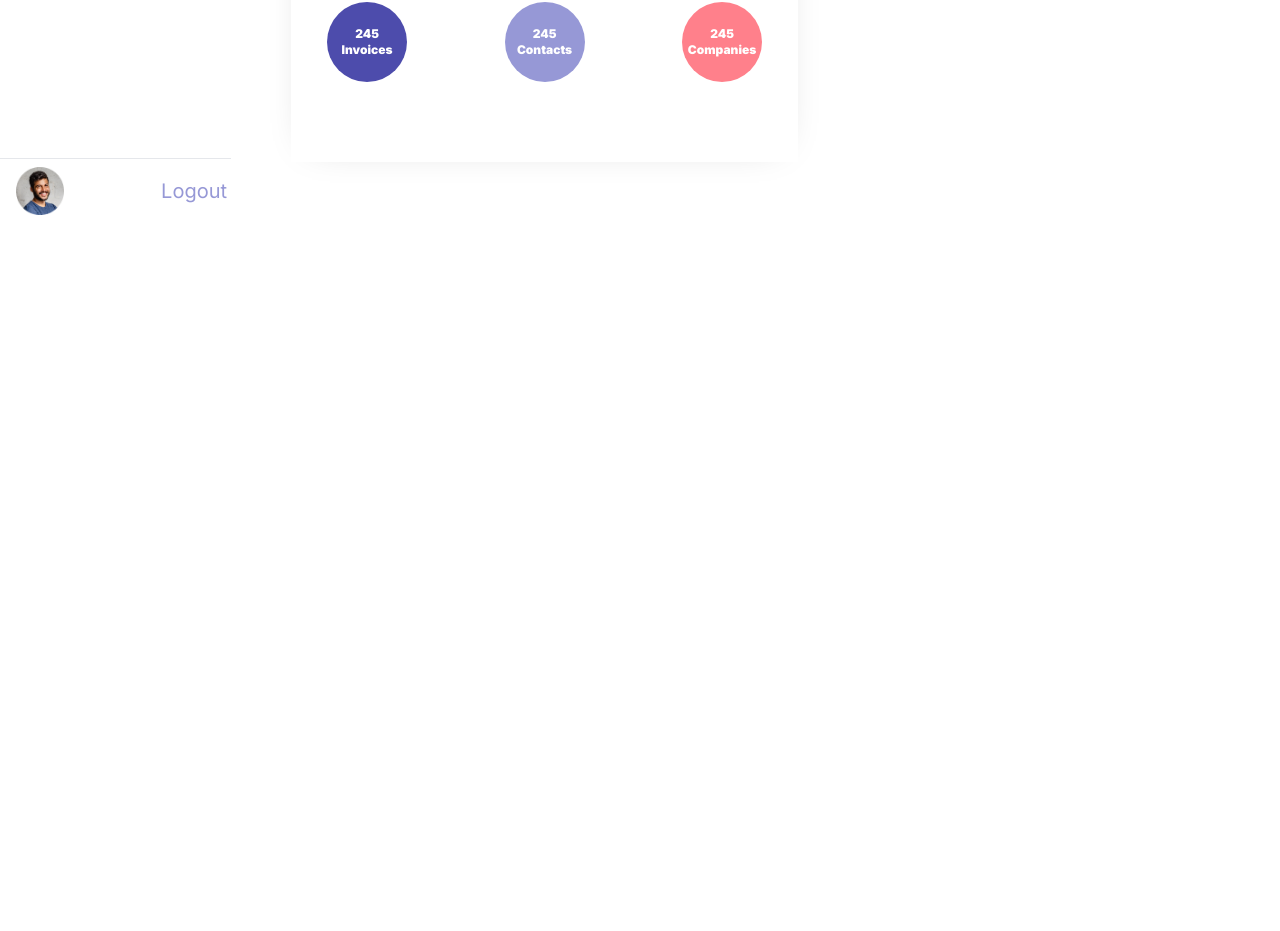
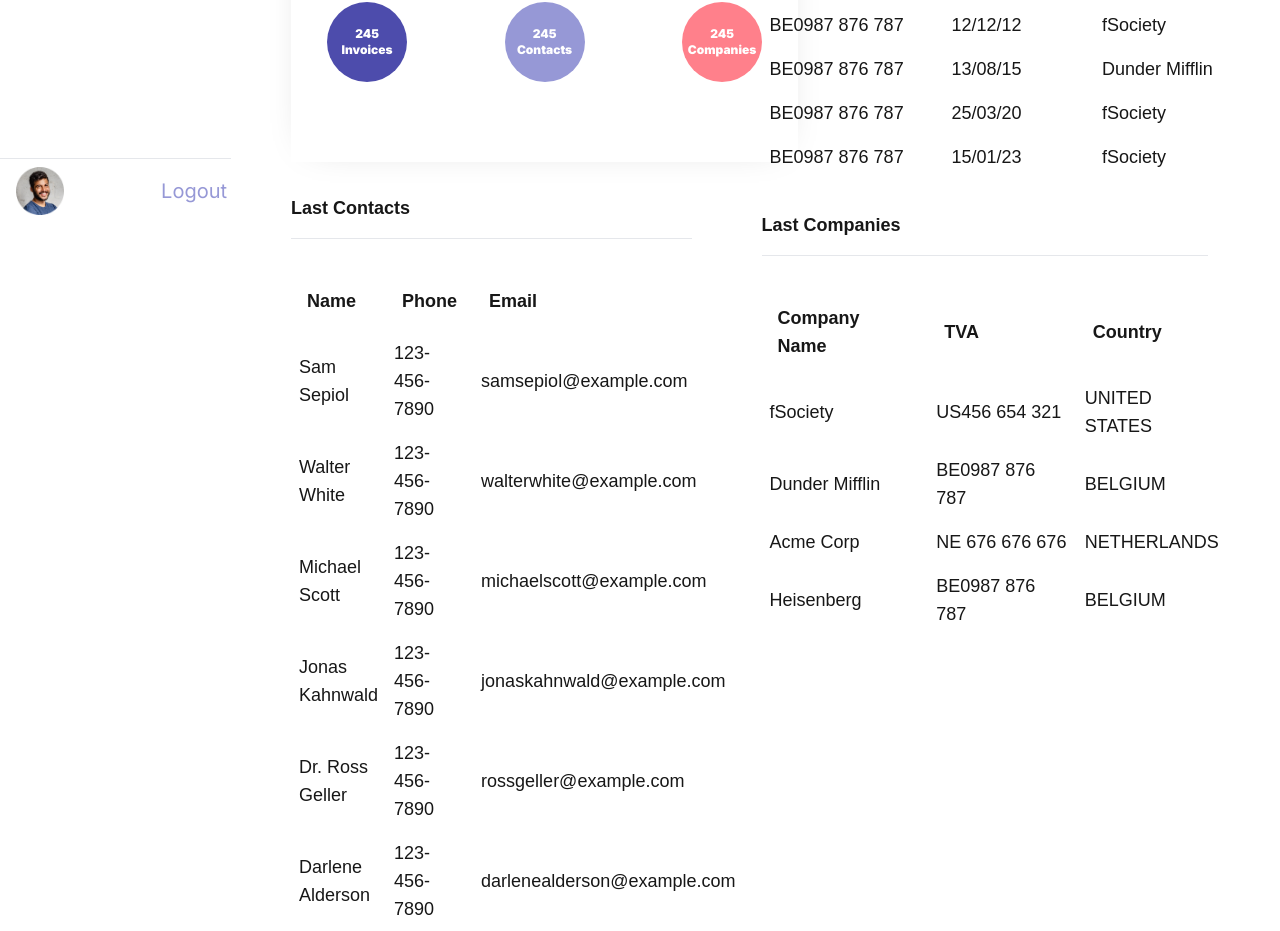
Before and after one commit to sam-sepiol1/cogip-client, a Next.js app: page /dashboard in a window 1280 px wide. Shown: the part 575-1506 px from the top of the page. Before the commit the page ends 800 px from the top, so only its background shows below. Built offline with nearby package versions, Linux system fonts and the light colour scheme.

Commit message:
FRONT : Add Dashboard_data_fetch
This componenent displays the last contact, invoice or companies added by the client.

```diff
--- /dev/null
+++ b/app/components/Dashboard_data_fetch.tsx
@@ -0,0 +1,36 @@
+interface DynamicTableProps {
+	title: string;
+	columns: string[];
+	data: { [key: string]: string | number }[];
+}
+
+export default function DynamicTable({ title, columns, data }: DynamicTableProps) {
+	return (
+		<div className='font-bold text-lg'>
+			<h2 className=''>{title}</h2>
+			<hr className='w-[95%] mt-4 mb-8' />
+			<table className='w-full px-8'>
+				<thead>
+					<tr>
+						{columns.map((column) => (
+							<th key={column} className='p-4 text-left'>
+								{column}
+							</th>
+								))}
+							</tr>
+				</thead>
+				<tbody>
+                        {data.map((row, index) => (
+                            <tr key={index}>
+								{Object.entries(row).map(([key, value]) => (
+									<td key={key} className={`p-2 text-left font-light ${key === 'country' ? 'uppercase' : ''}`}>
+										{value}
+									</td>
+								))}
+                            </tr>
+                        ))}
+				</tbody>
+			</table>
+		</div>
+	);
+}
--- a/app/dashboard/page.tsx
+++ b/app/dashboard/page.tsx
@@ -1,15 +1,109 @@
 import Dashboard_header from '../components/Dashboard_header';
 import Dashboard_menu from '../components/Dashboard_menu';
 import Dashboard_stats from '../components/Dashboard_stats';
+import Dashboard_data_fetch from '../components/Dashboard_data_fetch';
 
 export default function Dashboard() {
+	// Mock data for the dashboard
+	// TODO : Delete this when backend is ready and connected
+
+	const dataTestInvoices = [
+		{
+			invoiceNumber: 'BE0987 876 787',
+			invoiceDate: '12/12/12',
+			company: 'fSociety',
+		},
+		{
+			invoiceNumber: 'BE0987 876 787',
+			invoiceDate: '13/08/15',
+			company: 'Dunder Mifflin',
+		},
+		{
+			invoiceNumber: 'BE0987 876 787',
+			invoiceDate: '25/03/20',
+			company: 'fSociety',
+		},
+		{
+			invoiceNumber: 'BE0987 876 787',
+			invoiceDate: '15/01/23',
+			company: 'fSociety',
+		},
+	];
+
+	const dataTestCompanies = [
+		{
+			companyName: 'fSociety',
+			TVA: 'US456 654 321',
+			country: 'United States',
+		},
+		{
+			companyName: 'Dunder Mifflin',
+			TVA: 'BE0987 876 787',
+			country: 'Belgium',
+		},
+		{
+			companyName: 'Acme Corp',
+			TVA: 'NE 676 676 676',
+			country: 'Netherlands',
+		},
+		{
+			companyName: 'Heisenberg',
+			TVA: 'BE0987 876 787',
+			country: 'Belgium',
+		},
+	];
+
+	const dataTestContacts = [
+		{
+			name: 'Sam Sepiol',
+			phone: '123-456-7890',
+			email: 'samsepiol@example.com',
+		},
+		{
+			name: 'Walter White',
+			phone: '123-456-7890',
+			email: 'walterwhite@example.com',
+		},
+		{
+			name: 'Michael Scott',
+			phone: '123-456-7890',
+			email: 'michaelscott@example.com',
+		},
+		{
+			name: 'Jonas Kahnwald',
+			phone: '123-456-7890',
+			email: 'jonaskahnwald@example.com',
+		},
+		{
+			name: 'Dr. Ross Geller',
+			phone: '123-456-7890',
+			email: 'rossgeller@example.com',
+		},
+		{
+			name: 'Darlene Alderson',
+			phone: '123-456-7890',
+			email: 'darlenealderson@example.com',
+		},
+	];
+
 	return (
 		<main>
 			<div className='flex'>
 				<Dashboard_menu />
-				<div className='flex flex-col w-full'>
+				<div className='w-full'>
 					<Dashboard_header />
-					<Dashboard_stats />
+					<div className='grid grid-cols-2'>
+						<div className='flex flex-col gap-8 pr-12'>
+							<Dashboard_stats />
+							<span className='ml-12'>
+								<Dashboard_data_fetch title='Last Contacts' columns={['Name', 'Phone', 'Email']} data={dataTestContacts} />
+							</span>
+						</div>
+						<div className='flex flex-col gap-8 pr-12'>
+							<Dashboard_data_fetch title='Last Invoices' columns={['Invoice Number', 'Invoice Date', 'Company']} data={dataTestInvoices} />
+							<Dashboard_data_fetch title='Last Companies' columns={['Company Name', 'TVA', 'Country']} data={dataTestCompanies} />
+						</div>
+					</div>
 				</div>
 			</div>
 		</main>
```
